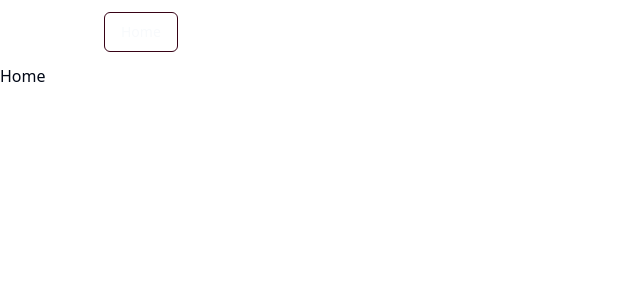
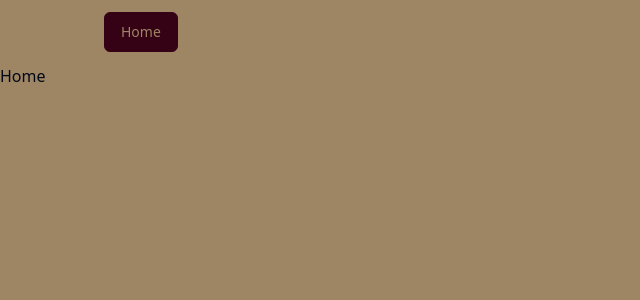
Before and after one commit to matejkoscec/SmartCityFrontend, a React (Vite) app: page / in a window 1280 px wide. Shown: the top 300 px of the page, without its empty margins (0-640 px from the left). Built offline with nearby package versions, Linux system fonts and the light colour scheme; the HTML template or start-up script is replaced by a standard one.

Commit message:
index.css

```diff
--- a/src/index.css
+++ b/src/index.css
@@ -4,7 +4,7 @@
 
 @layer base {
   :root {
-    --background: #26292D;
+    --background: 30,100%,98%;
     --foreground: 222.2 84% 4.9%;
 
     --card: 0 0% 100%;
@@ -13,16 +13,16 @@
     --popover: 0 0% 100%;
     --popover-foreground: 222.2 84% 4.9%;
 
-    --primary: #FFFAF5;
+    --primary: 35.2,23%,50.6%;
     --primary-foreground: 210 40% 98%;
 
-    --secondary: #26292D;
+    --secondary: 221.5,100%,92.4%;
     --secondary-foreground: 222.2 47.4% 11.2%;
 
     --muted: 210 40% 96.1%;
     --muted-foreground: 215.4 16.3% 46.9%;
 
-    --accent: #FFFAF5;
+    --accent: 338.1,96.3%,10.6%;
     --accent-foreground: 222.2 47.4% 11.2%;
 
     --destructive: 0 84.2% 60.2%;
@@ -33,7 +33,7 @@
     --ring: 222.2 84% 4.9%;
 
     --radius: 0.5rem;
-    --text: #FFFAF5;
+    --text: 214.3,8.4%,16.3%;
   }
 
   .dark {
```
